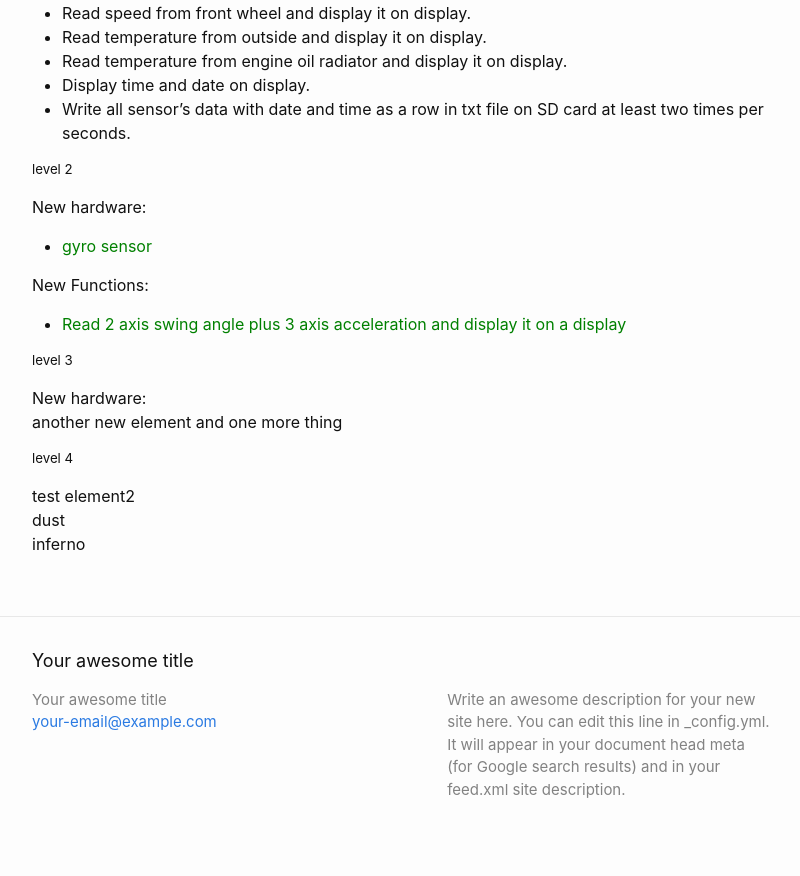
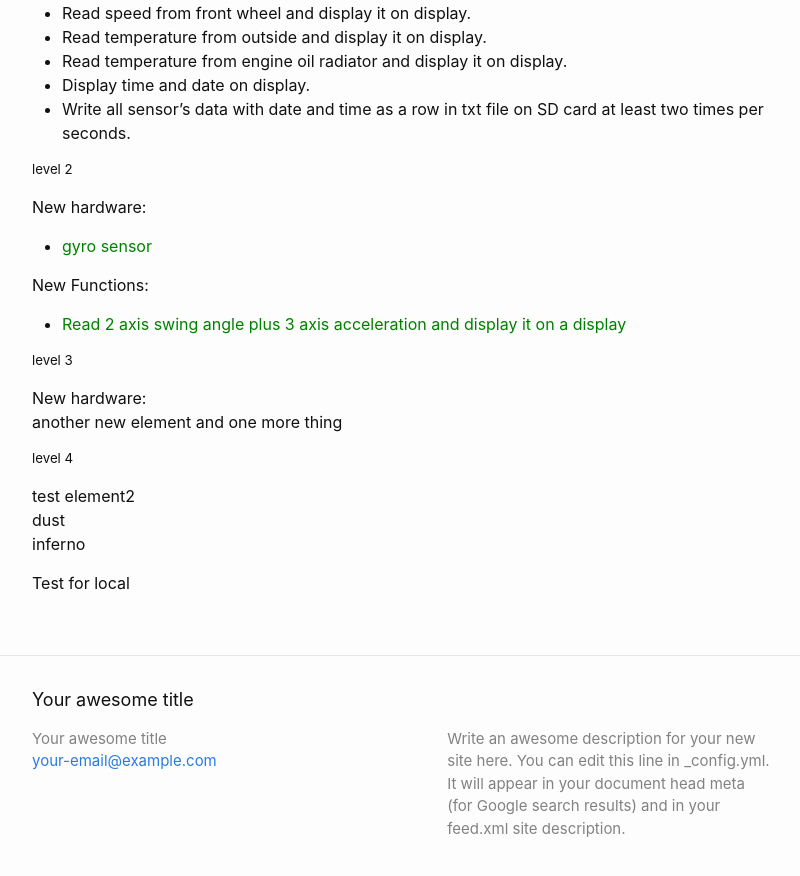
Before and after one commit to exMagic/MagicGarage.github.io, a Jekyll site: the page built from _posts/2018-03-11-exScooter.md, in a window 1280 px wide and 900 px high, scrolled down 711 px. Shown: the top 876 px of the window, without its empty margins (238-1038 px from the left). Built offline with Jekyll 4.4.1, drawn with Linux system fonts in a browser that asks for light colours.

Commit message:
test local from dev

```diff
--- a/_posts/2018-03-11-exScooter.md
+++ b/_posts/2018-03-11-exScooter.md
@@ -50,3 +50,5 @@ another new element and one more thing
 test element2
 dust
 inferno
+
+Test for local
```
